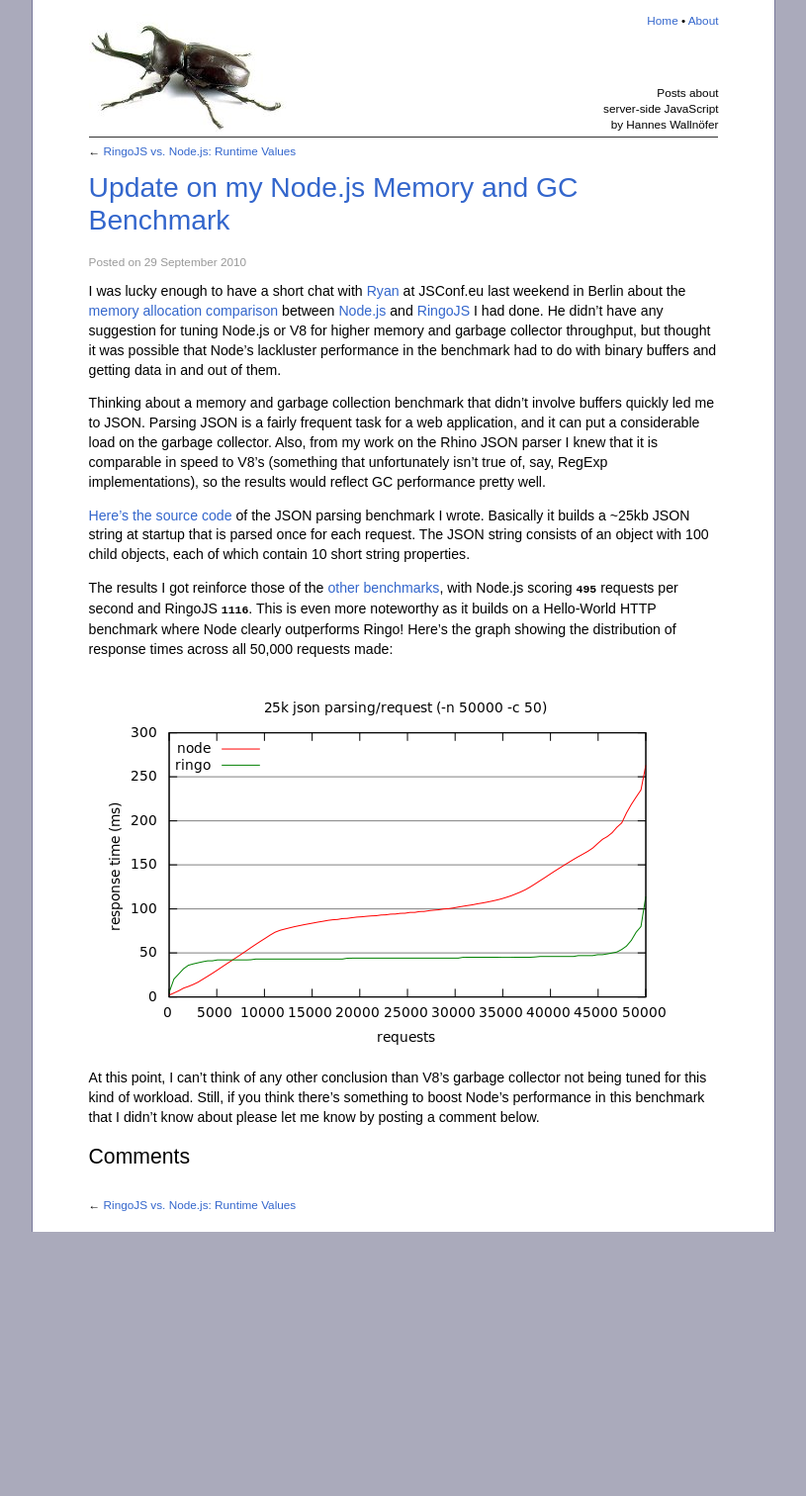
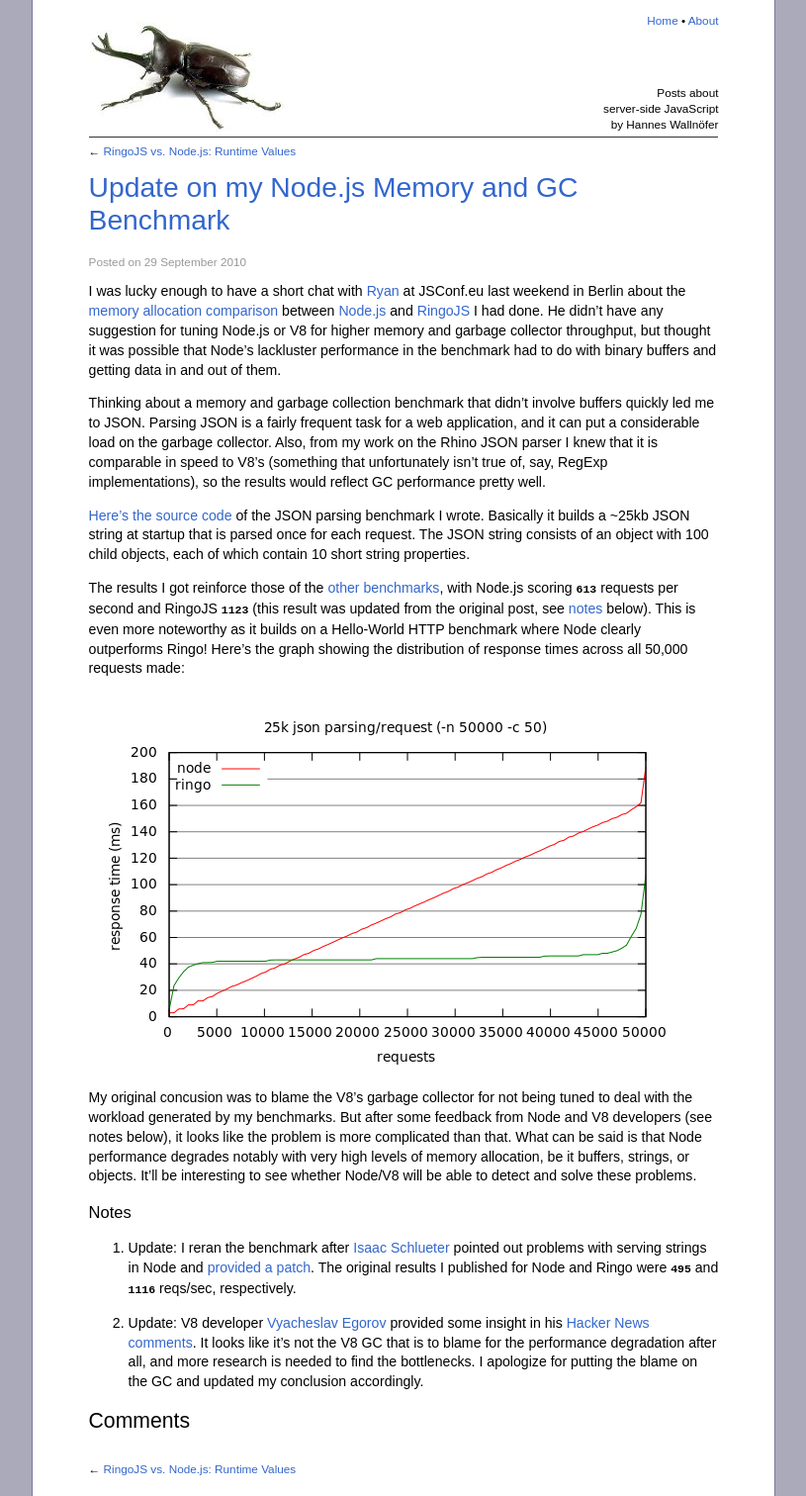
Before and after one commit to hns/hns.github.com, a Jekyll site: the page built from _posts/2010-09-29-benchmark2.md, in a window 1280 px wide. Shown: the whole page at 99% size, without its empty margins (232-1047 px from the left). Built offline with Jekyll 4.4.1, drawn with Linux system fonts in a browser that asks for light colours; comment, search, counter and statistics services are not loaded; before the commit the page ends 1245 px from its top, so only the background shows below that.

Commit message:
Updated benchmark2 with patch from isaacs and comments from @mraleph

```diff
--- a/_posts/2010-09-29-benchmark2.md
+++ b/_posts/2010-09-29-benchmark2.md
@@ -25,17 +25,35 @@ each of which contain 10 short string properties.
 
 The results I got reinforce those of the
 [other benchmarks][memory allocation comparison], with Node.js scoring
-`495` requests per second and RingoJS `1116`. This is even more noteworthy
+`613` requests per second and RingoJS `1123` (this result was updated from the
+original post, see [notes](#notes) below). This is even more noteworthy
 as it builds on a Hello-World HTTP benchmark where Node clearly outperforms
 Ringo! Here's the graph showing the distribution of response times across all
 50,000 requests made:
 
 ![benchmark result graph](/images/benchmark/parse-json.png)
 
-At this point, I can't think of any other conclusion than V8's garbage collector
-not being tuned for this kind of workload. Still, if you think there's something
-to boost Node's performance in this benchmark that I didn't know about please
-let me know by posting a comment below.
+My original concusion was to blame the V8's garbage collector for not being
+tuned to deal with the workload generated by my benchmarks. But after some
+feedback from Node and V8 developers (see notes below), it looks like the
+problem is more complicated than that. What can be said is that Node
+performance degrades notably with very high levels of memory allocation,
+be it buffers, strings, or objects. It'll be interesting to see whether Node/V8
+will be able to detect and solve these problems.
+
+### Notes <a name="notes"> </a>
+
+ 1. Update: I reran the benchmark after [Isaac Schlueter](http://foohack.com/)
+ pointed out problems with serving strings in Node and
+[provided a patch](http://github.com/hns/ringo-node-benchmark/pull/1). The
+original results I published for Node and Ringo were `495` and `1116` reqs/sec,
+respectively.
+
+ 2. Update: V8 developer [Vyacheslav Egorov](http://www.mraleph.info/) provided
+ some insight in his [Hacker News comments](http://news.ycombinator.com/item?id=1739995).
+ It looks like it's not the V8 GC that is to blame for the performance
+ degradation after all, and more research is needed to find the bottlenecks.
+ I apologize for putting the blame on the GC and updated my conclusion accordingly.
 
 [Ryan]: http://tinyclouds.org/
 [Node.js]: http://nodejs.org/
```
Also changed, not shown: images/benchmark/parse-json.png, images/benchmark/parse-json.svg.
